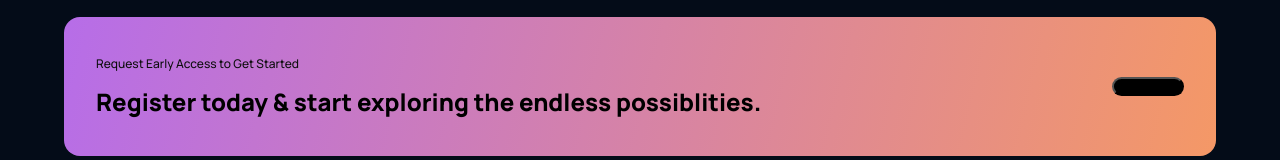
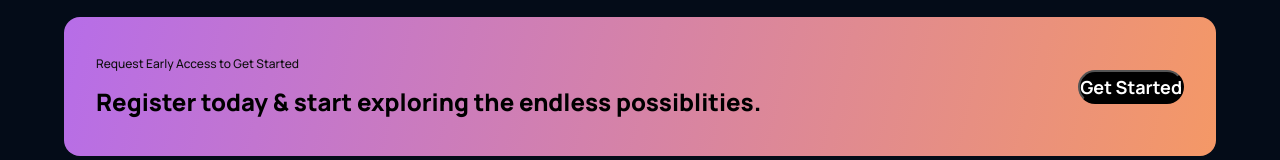
Before and after one commit to DmitryVelichko/avatar-website-react, a React (Create React App) app: page / in a window 1280 px wide. Shown: the part 2762-2922 px from the top of the page. Built offline with nearby package versions, Linux system fonts and the light colour scheme.

Commit message:
New commit

```diff
--- a/src/components/cta/cta.css
+++ b/src/components/cta/cta.css
@@ -35,4 +35,9 @@
 .gpt3__cta-btn button {
   background: #000000;
   border-radius: 40px;
+  color: #fff;
+  font-family: var(--font-family);
+  font-weight: bold;
+  font-size: 18px;
+  line-height: 30px;
 }
```
